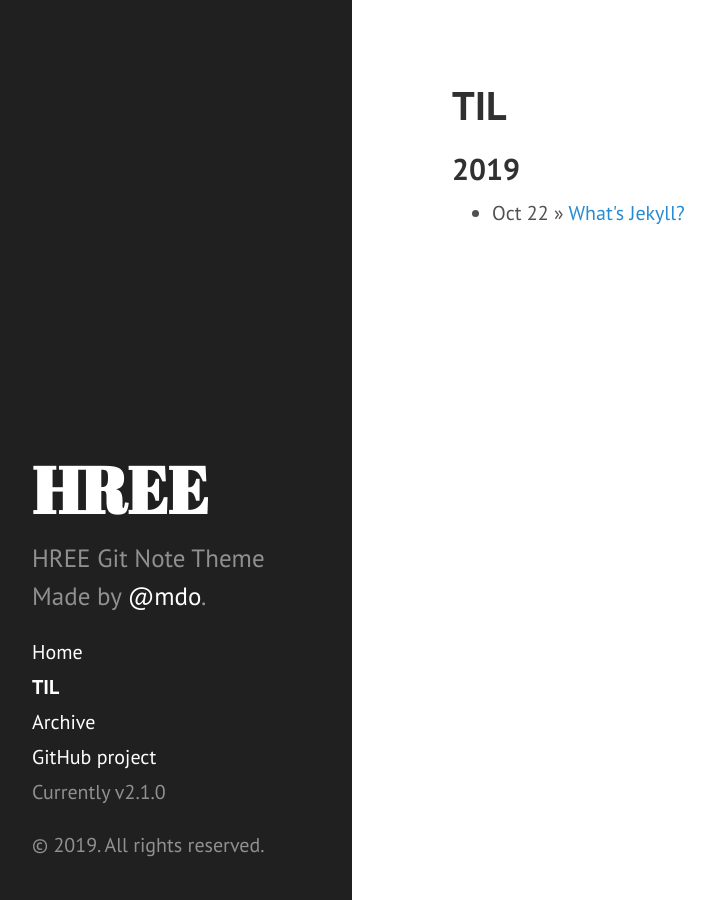
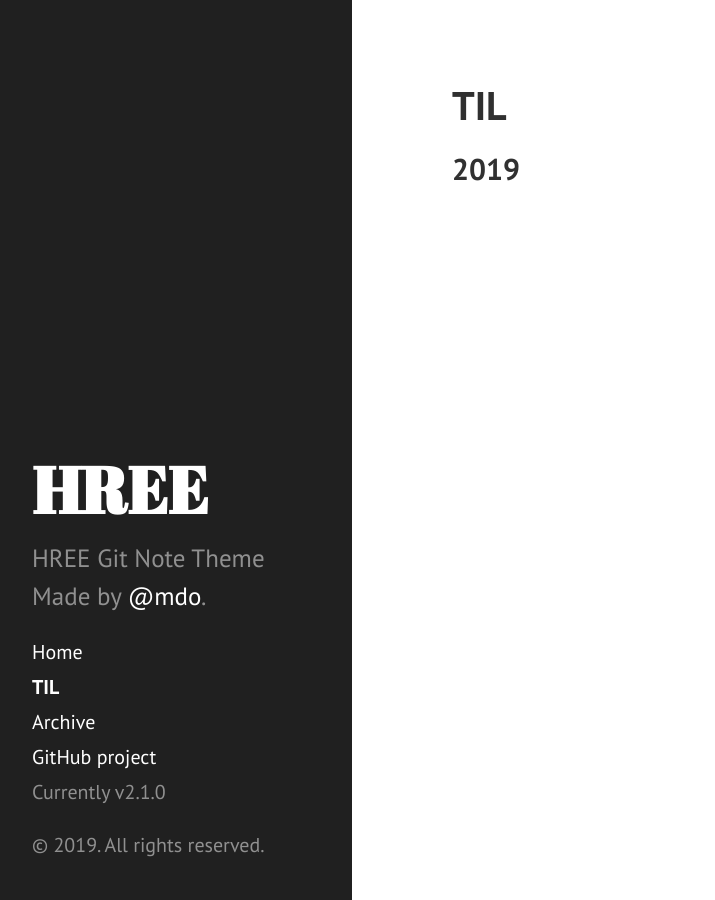
Before and after one commit to apalsl/apalsl-old.github.io, a Jekyll site: the page built from TIL.md, in a window 1280 px wide. Shown: the whole page, without its empty margins (8-723 px from the left). Built offline with Jekyll 4.4.1, drawn with Linux system fonts in a browser that asks for light colours; Markdown is read by kramdown in place of the engine named in the settings.

Commit message:
Update TIL.md

```diff
--- a/TIL.md
+++ b/TIL.md
@@ -12,7 +12,7 @@ published: true
 <ul>
     {% capture year %}{{currentyear}}{% endcapture %}
   {% endif %}
-  {% if {{post.tag == "cant"}} %}
+  {% if {{post.tag == "til"}} %}
 <li>{{post.date | date: "%b %-d"}} &raquo; <a href="{{ post.url }}">{{ post.title }}</a></li>
   {% endif %}
 {% endfor %}
```
